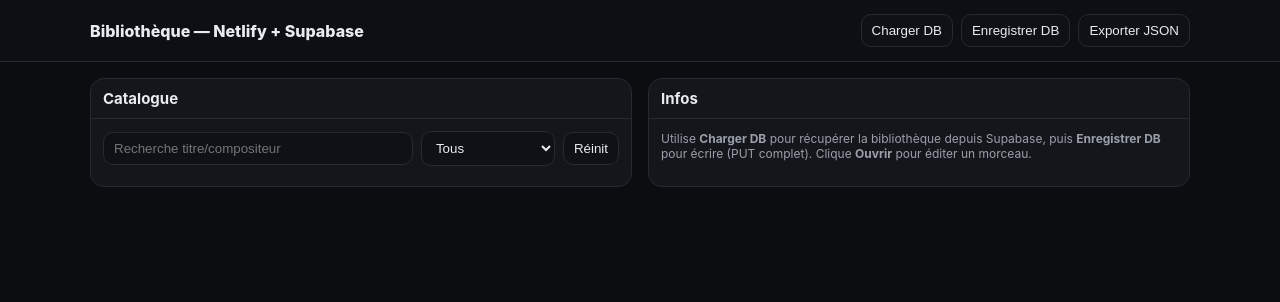
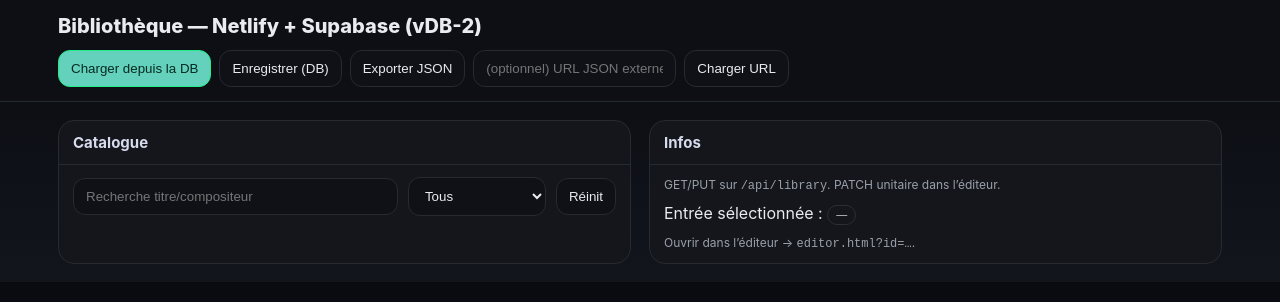
Before and after one commit to jeromemonceaux/Bass-Routine, a website: page index.html in a window 1280 px wide. Both pictures are taken after a click on the button "Réinit". Drawn offline with Linux system fonts and the light colour scheme.

Commit message:
Add files via upload

```diff
--- a/index.html
+++ b/index.html
@@ -3,32 +3,37 @@
 <head>
   <meta charset="utf-8">
   <meta name="viewport" content="width=device-width, initial-scale=1">
-  <title>Bibliothèque — Netlify + Supabase</title>
+  <title>Bibliothèque – Netlify + Supabase (vDB-2)</title>
   <style>
-    body{margin:0;background:#0c0d10;color:#e9ebef;font-family:Inter,system-ui,Segoe UI,Roboto,Arial}
-    header{position:sticky;top:0;background:#0f1117d0;border-bottom:1px solid #262a31;backdrop-filter:blur(6px)}
-    .wrap{max-width:1100px;margin:0 auto;padding:14px 16px;display:flex;gap:10px;align-items:center;justify-content:space-between;flex-wrap:wrap}
-    main{max-width:1100px;margin:16px auto;padding:0 16px;display:grid;grid-template-columns:1fr 1fr;gap:16px}
-    @media(max-width:980px){main{grid-template-columns:1fr}}
-    .card{background:#14161b;border:1px solid #262a31;border-radius:14px;overflow:hidden}
-    .card h2{margin:0;padding:10px 12px;border-bottom:1px solid #262a31;font-size:15px}
-    .content{padding:12px}
-    input,button,select{border:1px solid #262a31;background:#0f1117;color:#e9ebef;border-radius:10px;padding:8px 10px}
-    .list{display:flex;flex-direction:column;gap:8px;max-height:68vh;overflow:auto}
+    :root{--bg:#0c0d10;--panel:#14161b;--muted:#9aa0aa;--text:#e9ebef;--accent:#63d1bb;--border:#262a31;--radius:16px}
+    *{box-sizing:border-box} body{margin:0;background:linear-gradient(180deg,#090b10,#12151c);color:var(--text);font-family:Inter,system-ui,Segoe UI,Roboto,Arial}
+    header{position:sticky;top:0;background:#0f1117d0;border-bottom:1px solid var(--border);backdrop-filter:blur(6px)}
+    .wrap{max-width:1200px;margin:0 auto;padding:14px 18px;display:flex;gap:12px;align-items:center;justify-content:space-between;flex-wrap:wrap}
+    h1{margin:0;font-size:20px;font-weight:800}
+    main{max-width:1200px;margin:18px auto;padding:0 18px;display:grid;grid-template-columns:1fr 1fr;gap:18px}
+    @media (max-width:980px){main{grid-template-columns:1fr}}
+    .card{background:#14161b;border:1px solid var(--border);border-radius:16px;overflow:hidden}
+    .card h2{margin:0;padding:12px 14px;border-bottom:1px solid var(--border);font-size:15px;color:#d7dbee}
+    .content{padding:12px 14px}
+    input,select,button{border:1px solid var(--border);background:#0f1117;color:var(--text);border-radius:12px;padding:10px 12px}
+    .rowcfg{display:grid;grid-template-columns:1fr auto auto;gap:10px;align-items:center}
+    .list{display:flex;flex-direction:column;gap:8px;max-height:70vh;overflow:auto}
     .row{display:grid;grid-template-columns:1fr auto auto;gap:10px;align-items:center;padding:10px;border:1px solid #22262f;border-radius:12px;background:#0e1016}
+    .badge{display:inline-block;border:1px solid #2a2e36;border-radius:999px;padding:2px 8px;font-size:11px;color:#b4b9c2}
+    a.btn,button.btn{appearance:none;border:1px solid var(--border);background:#10131a;color:var(--text);border-radius:12px;padding:10px 14px;text-decoration:none;display:inline-block}
+    a.primary,button.primary{background:var(--accent);color:#072a22;border-color:#2e8}
     .muted{color:#9aa0aa;font-size:12px}
-    .badge{display:inline-block;border:1px solid #2a2e36;border-radius:999px;padding:2px 8px;font-size:11px;color:#b4b9c2}
-    a.btn{appearance:none;border:1px solid #262a31;background:#10131a;color:#e9ebef;border-radius:12px;padding:8px 12px;text-decoration:none}
-    a.primary{background:#63d1bb;color:#072a22;border-color:#2e8}
   </style>
 </head>
 <body>
 <header><div class="wrap">
-  <div style="font-weight:800">Bibliothèque — Netlify + Supabase</div>
+  <h1>Bibliothèque — Netlify + Supabase (vDB-2)</h1>
   <div style="display:flex;gap:8px;align-items:center;flex-wrap:wrap">
-    <button id="loadDb">Charger DB</button>
-    <button id="saveDb">Enregistrer DB</button>
+    <button id="loadDb" class="primary">Charger depuis la DB</button>
+    <button id="saveDb">Enregistrer (DB)</button>
     <button id="export">Exporter JSON</button>
+    <input id="altUrl" type="url" placeholder="(optionnel) URL JSON externe">
+    <button id="loadUrl">Charger URL</button>
   </div>
 </div></header>
 
@@ -36,12 +41,8 @@
   <section class="card">
     <h2>Catalogue</h2>
     <div class="content">
-      <div style="display:grid;grid-template-columns:1fr auto auto;gap:8px;align-items:center">
-        <input id="q" placeholder="Recherche titre/compositeur">
-        <select id="filter"><option value="all">Tous</option><option value="pd">Domaine public</option><option value="meta">Métadonnées</option></select>
-        <button id="reset">Réinit</button>
-      </div>
-      <div style="height:8px"></div>
+      <div class="rowcfg"><input id="q" placeholder="Recherche titre/compositeur"><select id="filter"><option value="all">Tous</option><option value="pd">Domaine public</option><option value="meta">Métadonnées</option></select><button id="reset">Réinit</button></div>
+      <div style="height:10px"></div>
       <div id="list" class="list"></div>
     </div>
   </section>
@@ -49,7 +50,9 @@
   <section class="card">
     <h2>Infos</h2>
     <div class="content">
-      <div class="muted">Utilise <b>Charger DB</b> pour récupérer la bibliothèque depuis Supabase, puis <b>Enregistrer DB</b> pour écrire (PUT complet). Clique <b>Ouvrir</b> pour éditer un morceau.</div>
+      <div class="muted">GET/PUT sur <code>/api/library</code>. PATCH unitaire dans l’éditeur.</div>
+      <div style="margin-top:10px">Entrée sélectionnée : <span id="sel" class="badge">—</span></div>
+      <div style="margin-top:10px" class="muted">Ouvrir dans l’éditeur → <code>editor.html?id=…</code>.</div>
     </div>
   </section>
 </main>
@@ -57,22 +60,33 @@
 <script>
 const $=(id)=>document.getElementById(id);
 let LIBRARY=[];
+
 const API='/api/library';
 
 async function loadFromDB(){
-  const r=await fetch(API); if(!r.ok) throw new Error('HTTP '+r.status);
-  LIBRARY=await r.json(); renderList();
+  const res=await fetch(API, {method:'GET'});
+  if(!res.ok) throw new Error('HTTP '+res.status);
+  LIBRARY = await res.json();
+  renderList();
 }
+
 async function saveToDB(){
-  const r=await fetch(API,{method:'PUT',headers:{'Content-Type':'application/json'},body:JSON.stringify(LIBRARY)});
-  if(!r.ok){ const t=await r.text(); throw new Error('HTTP '+r.status+' '+t); }
+  const res=await fetch(API, {method:'PUT', headers:{'Content-Type':'application/json'}, body: JSON.stringify(LIBRARY)});
+  if(!res.ok){ const t=await res.text(); throw new Error('HTTP '+res.status+' '+t); }
   alert('Enregistré en base ✔');
 }
 
-const listEl=$('list'), q=$('q'), filter=$('filter');
-q.oninput=renderList; filter.onchange=renderList; $('reset').onclick=()=>{ q.value=''; filter.value='all'; renderList(); };
+async function loadFromUrl(url){
+  const res=await fetch(url, {mode:'cors'});
+  if(!res.ok) throw new Error('HTTP '+res.status);
+  LIBRARY = await res.json(); renderList();
+}
+
+const listEl=$('list'), q=$('q'), filter=$('filter'), reset=$('reset'), sel=$('sel');
+q.oninput=renderList; filter.onchange=renderList; reset.onclick=()=>{ q.value=''; filter.value='all'; renderList(); };
 $('loadDb').onclick=()=>loadFromDB().catch(e=>alert(e.message));
 $('saveDb').onclick=()=>saveToDB().catch(e=>alert(e.message));
+$('loadUrl').onclick=()=>{ const u=$('altUrl').value.trim(); if(!u) return; loadFromUrl(u).catch(e=>alert(e.message)); };
 $('export').onclick=()=>{ const blob=new Blob([JSON.stringify(LIBRARY,null,2)],{type:'application/json'}); const a=document.createElement('a'); a.href=URL.createObjectURL(blob); a.download='jazz-library.json'; a.click(); URL.revokeObjectURL(a.href); };
 
 function renderList(){
@@ -84,13 +98,13 @@ function renderList(){
     if(mode==='meta' && it.is_public_domain) return false;
     return true;
   });
-  listEl.innerHTML=items.map(it=>`<div class="row">
+  listEl.innerHTML = items.map(it=>`<div class="row">
     <div>
       <div style="font-weight:700">${escapeHtml(it.title||'Sans titre')}</div>
       <div class="muted">${escapeHtml(it.composer||'')} • ${it.year||'—'} • ${escapeHtml(it.style||'')}</div>
     </div>
     <div><span class="badge ${it.is_public_domain?'':'warn'}">${it.is_public_domain?'Grille incluse (PD)':'Métadonnées'}</span></div>
-    <div><a class="btn primary" href="editor.html?id=${encodeURIComponent(it.id)}">Ouvrir</a></div>
+    <div><a class="btn primary" href="editor.html?id=${encodeURIComponent(it.id)}" onclick="document.getElementById('sel').textContent='${escapeHtml(it.title||'')}'">Ouvrir</a></div>
   </div>`).join('');
 }
 function escapeHtml(s){ return (''+s).replaceAll('&','&amp;').replaceAll('<','&lt;').replaceAll('>','&gt;'); }
```
